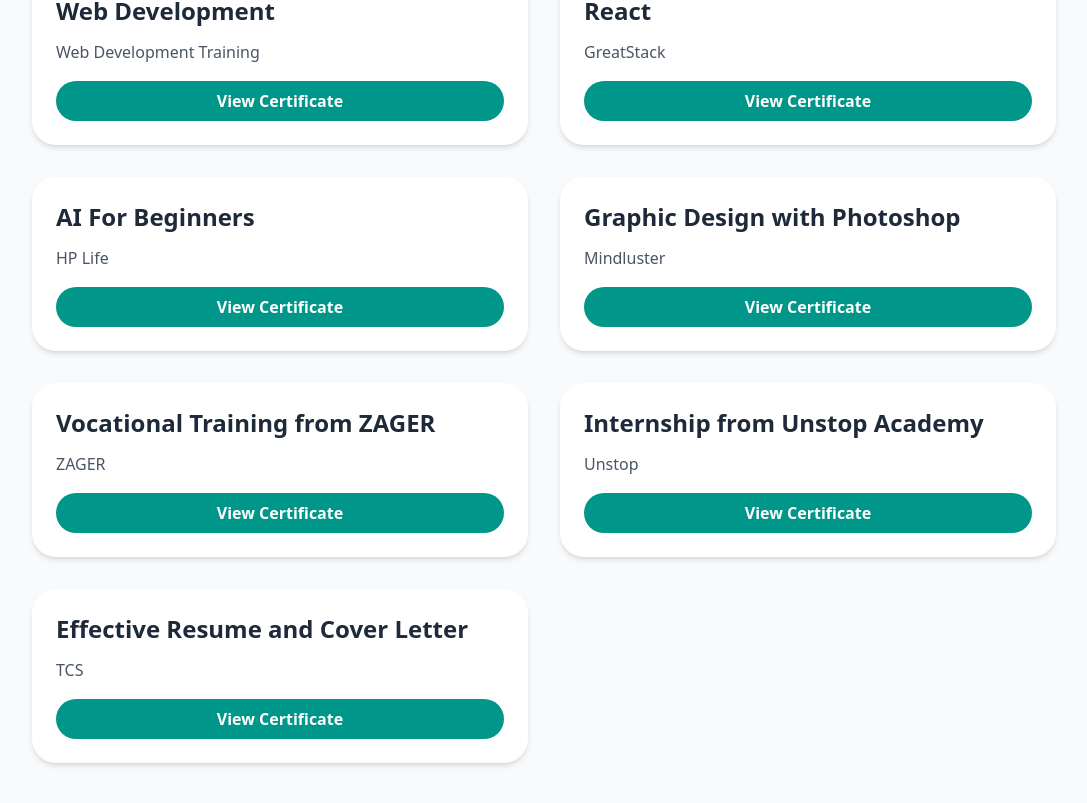
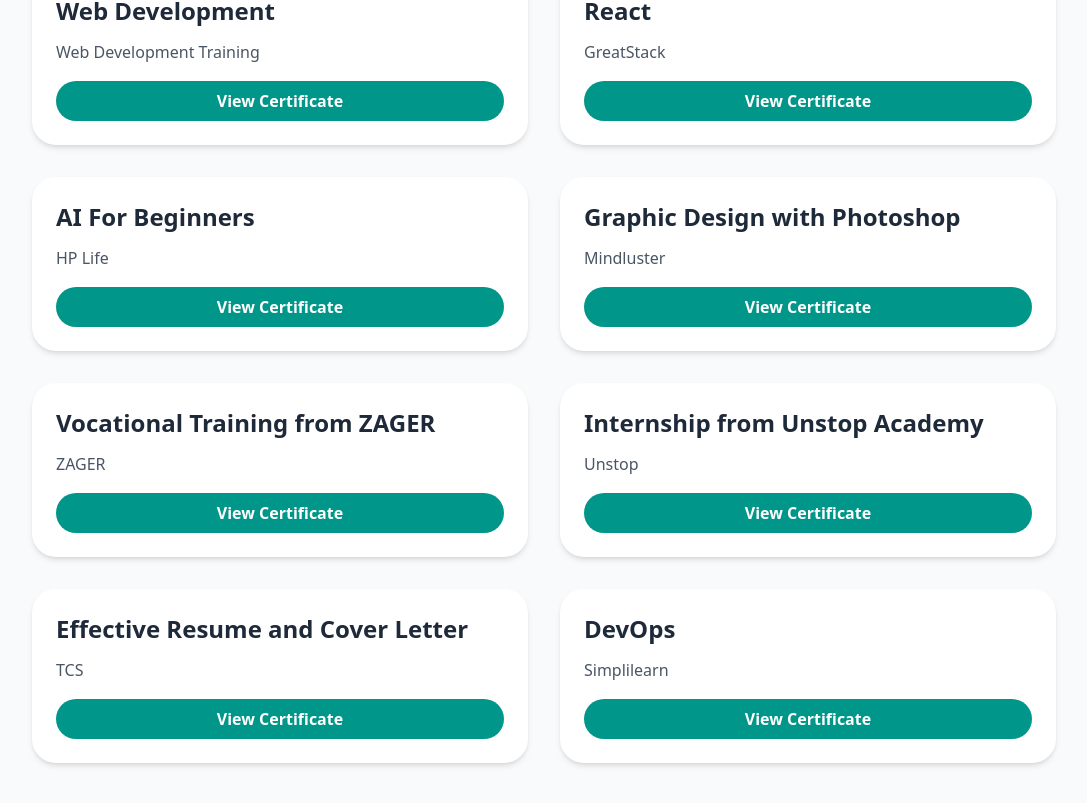
Before and after one commit to saurabh5286/Res-portfolio, a React (Vite) app: page / in a window 1280 px wide. Shown: the part 2089-2892 px from the top of the page, without its empty margins (96-1183 px from the left). Built offline with nearby package versions, Linux system fonts and the light colour scheme.

Commit message:
Update Certificates.jsx

```diff
--- a/src/components/pages/Certificates.jsx
+++ b/src/components/pages/Certificates.jsx
@@ -83,6 +83,14 @@
       imgAlt: "tcs Certificate",
       id: "tcs-cert",
     },
+
+    {
+      title: "DevOps",
+      description: "Simplilearn",
+      imgSrc: "/DevOps.png",
+      imgAlt: "SimplilearnCertificate",
+      id: "devops-cert",
+    },
   ];
 
   const [activeImage, setActiveImage] = useState(null);
```
